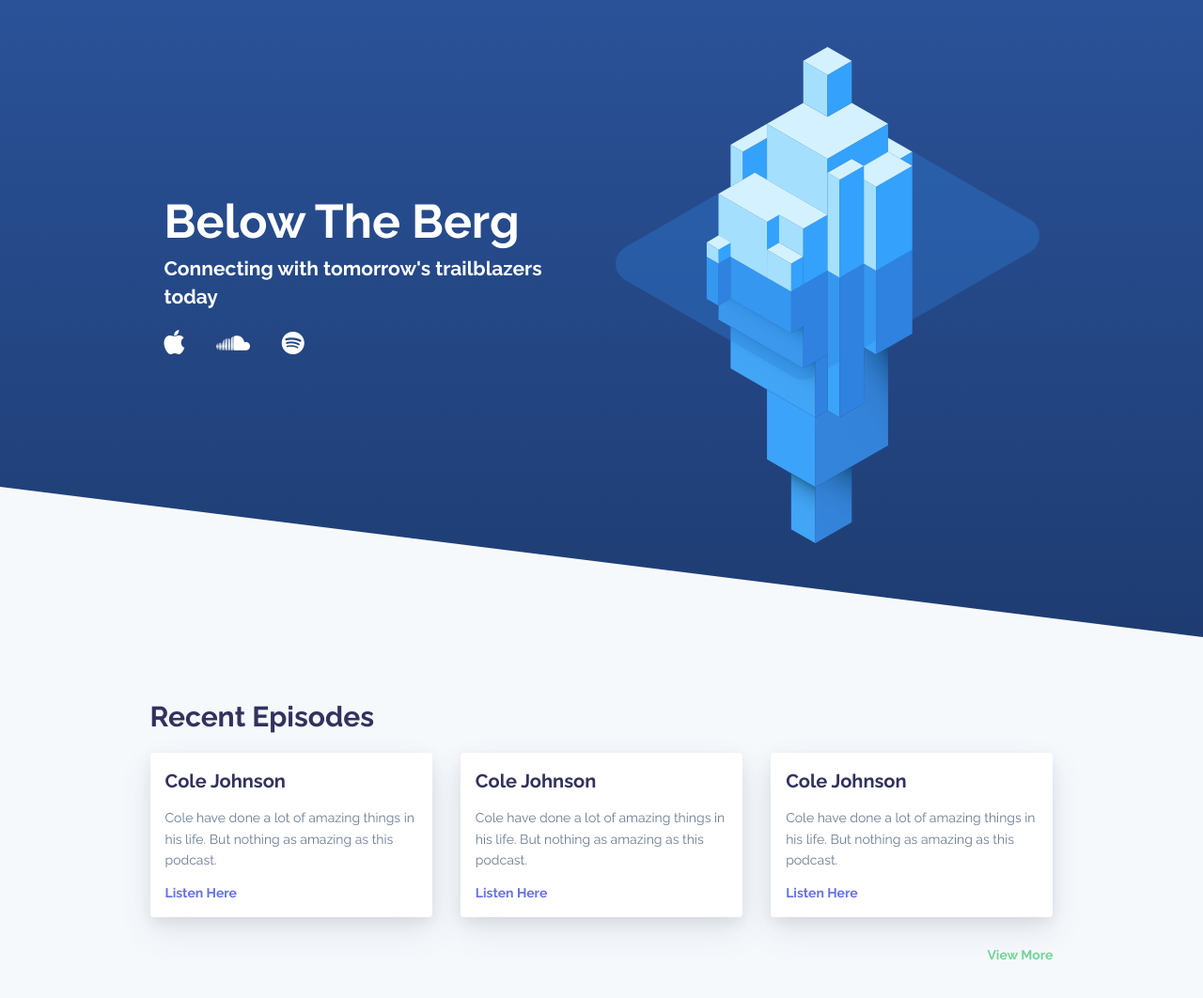
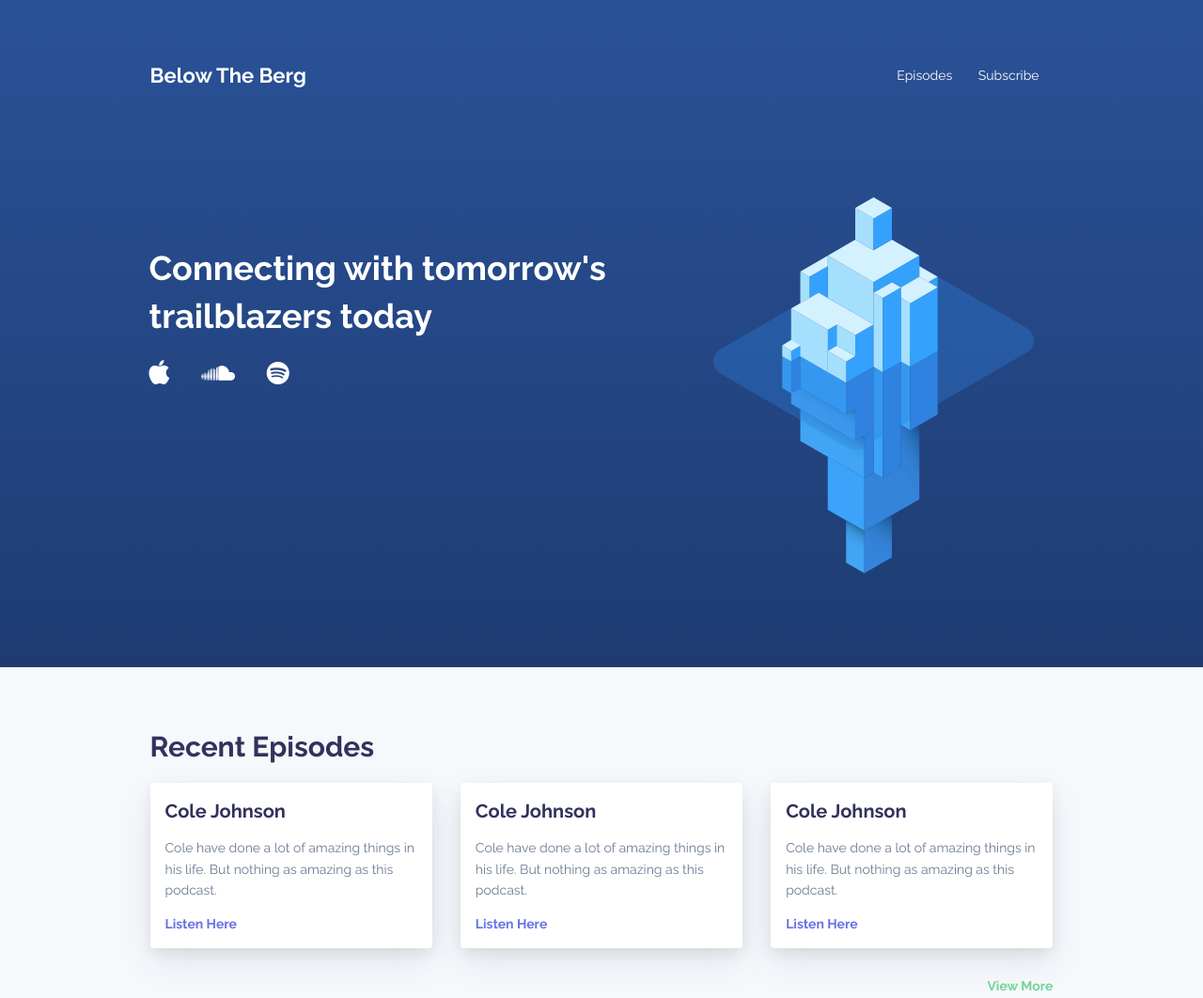
Before and after one commit to belowtheberg/belowtheberg.github.io, a plain HTML site: page index.html in a window 1280 px wide. Shown: the top 1062 px of the page at 94% size. Drawn offline with Linux system fonts and the light colour scheme.

Commit message:
Updated nav

```diff
--- a/assets/css/global.css
+++ b/assets/css/global.css
@@ -5,24 +5,43 @@ body {
   color: #32325d;;
 }
 header {
-  /*background-image: linear-gradient(30deg, #f83600 0%, #f9d423 100%);*/
-  /*background-image: linear-gradient(135deg, #0C1F42 0%, #062f5e 100%);*/
-  /*background-image: linear-gradient(135deg, black 0%, #062f5e 100%);*/
-  /*background-image: linear-gradient(-20deg, #b721ff 0%, #21d4fd 100%);*/
-  /*background-image: linear-gradient(to top, #5f72bd 0%, #9b23ea 100%);*/
   background-image: linear-gradient(to top, #1e3c72 0%, #1e3c72 1%, #2a5298 100%);
   width: 100%;
+  color: #fff;
   padding-top: 50px;
-  padding-bottom: 80px;
-  color: #fff;
 }
-header h1 {
-  font-size: 50px;
-  padding-top: 150px;
-  margin: 0;
+header nav {
+  height: 60px;
+  line-height: 60px;
+}
+header .logo {
+  font-weight: bold;
+  font-size: 22px;
+  padding: 0;
+}
+header .nav-items {
+  text-align: right;
+}
+header .nav-item {
+  display: inline-block;
+  padding: 0 12px;
+}
+header .nav-item:last-child {
+  padding-right: 0;
 }
 header h2 {
   margin: 0;
+  font-size: 36px;
+}
+header .grabber {
+  padding: 100px 0;
+  position: relative;
+}
+header .grabber .text {
+  padding-top: 50px;
+}
+header .grabber .img {
+  text-align: center;
 }
 header .icons {
   margin-top: 20px;
@@ -37,19 +56,6 @@ header .icons {
 .icons i {
   margin-right: 30px;
   color: #fff;
-}
-header:after {
-  content: ' ';
-   width: 0;
-   height: 0;
-   border-top: 0px solid transparent;
-   border-right: 100vw solid transparent;
-   border-left: 0px solid transparent;
-   border-bottom: 160px solid #F6F9FC;
-   position: relative;
-   bottom: 78px;
-   left: 0px;
-   z-index: 0;
 }
 section {
   padding: 50px 0;
@@ -116,6 +122,22 @@ a:hover {
 @media (max-width: 768px) {
   header {
     text-align: center;
+    padding-top: 20px;
+  }
+  header h2 {
+    font-size: 30px;
+  }
+  header nav .nav-items {
+    text-align: center;
+  }
+  header .logo {
+    font-size: 30px;
+  }
+  header .nav-item:last-child {
+    padding-right: 12px;
+  }
+  header .grabber {
+    padding: 30px 0;
   }
   header h1 {
     padding-top: 20px;
--- a/index.html
+++ b/index.html
@@ -17,9 +17,17 @@
   </head>
   <body>
     <header>
-      <div class="row max-width">
-        <div class="col-sm-6">
-          <h1>Below The Berg</h1>
+      <nav>
+        <div class="row max-width">
+          <div class="col-sm-3 logo">Below The Berg</div>
+          <div class="col-sm-9 nav-items">
+            <div class="nav-item">Episodes</div>
+            <div class="nav-item">Subscribe</div>
+          </div>
+        </div>
+      </nav>
+      <div class="row max-width grabber">
+        <div class="col-sm-7 text">
           <h2>Connecting with tomorrow's trailblazers today</h2>
           <div class="icons">
             <i class="fa fa-apple fa-2x"></i>
@@ -27,8 +35,8 @@
             <i class="fa fa-spotify fa-2x"></i>
           </div>
         </div>
-        <div class="col-sm-6">
-          <img src="assets/img/berg.svg" width="100%" class="mobile-hide"/>
+        <div class="col-sm-5 img">
+          <img src="assets/img/berg.svg" height="400px" class="mobile-hide"/>
         </div>
       </div>
     </header>
```
